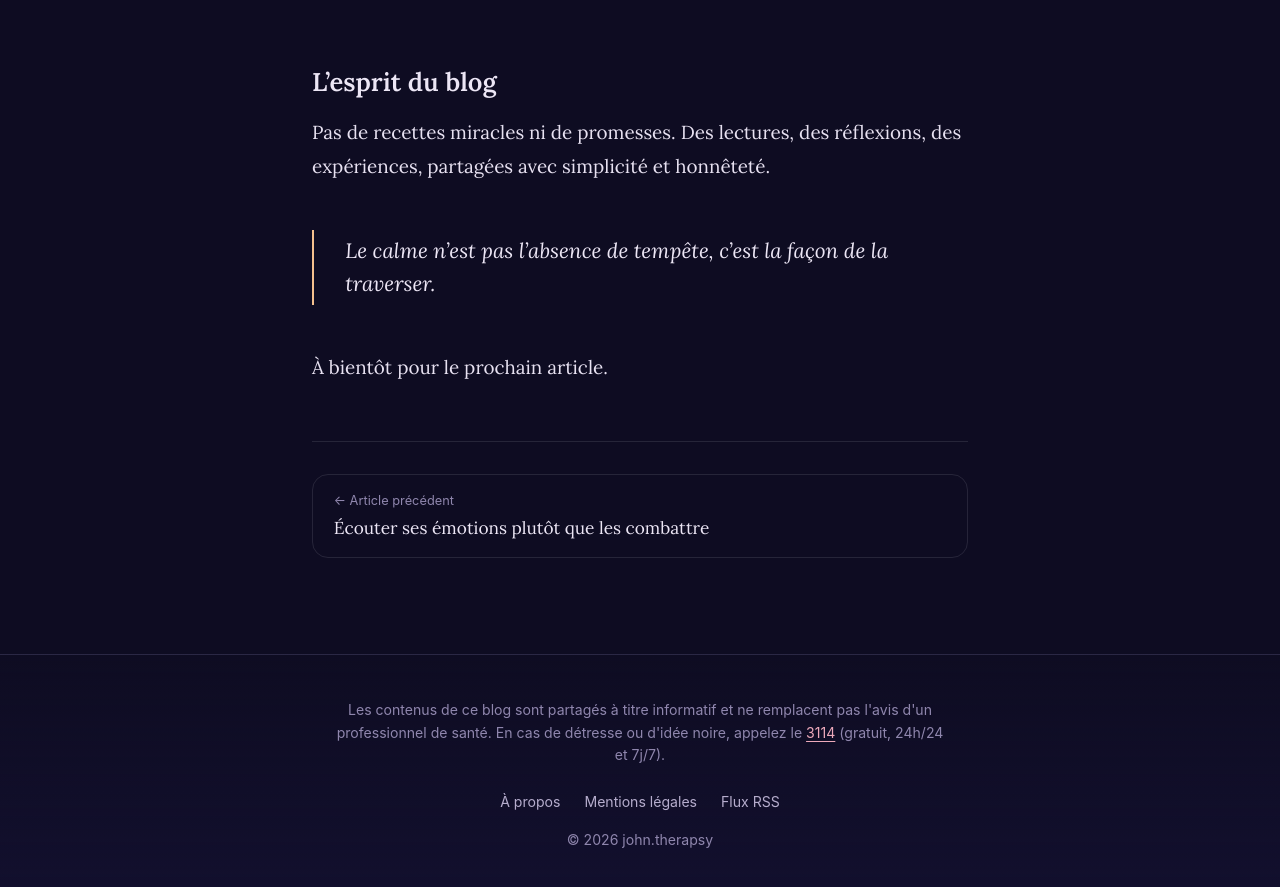
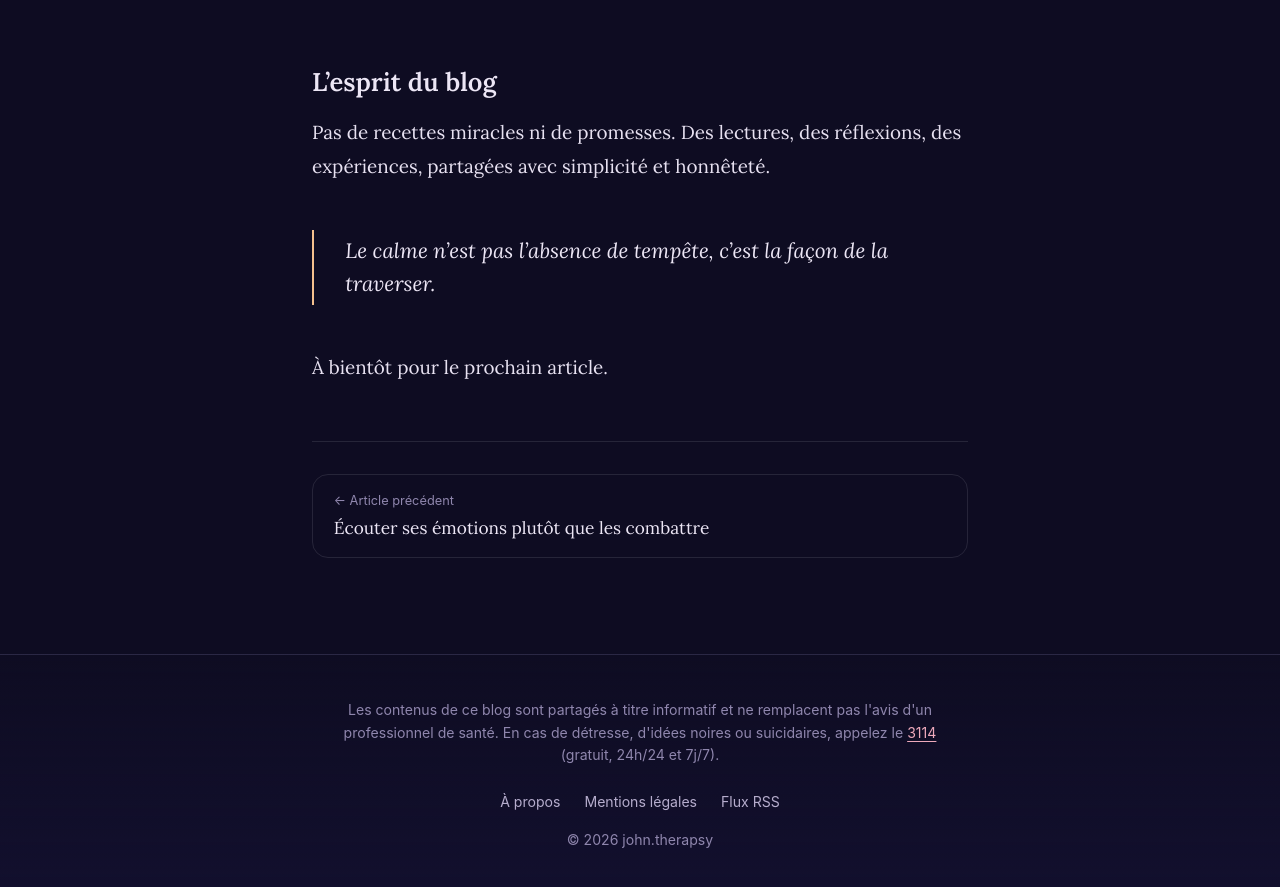
Before and after one commit to johntherapsy/johntherapsy.github.io, a Jekyll site: the page apercu-article.html, which Jekyll copies as it is, in a window 1280 px wide and 900 px high, scrolled down 991 px. Shown: the top 887 px of the window. Built offline with Jekyll 4.4.1, drawn with Linux system fonts in a browser that asks for light colours.

Commit message:
Update apercu-article.html

```diff
--- a/apercu-article.html
+++ b/apercu-article.html
@@ -551,7 +551,7 @@ img { max-width: 100%; height: auto; }
 </article>
 </main>
 <footer class="pied">
-  <p class="pied__avertissement">Les contenus de ce blog sont partagés à titre informatif et ne remplacent pas l'avis d'un professionnel de santé. En cas de détresse ou d'idée noire, appelez le <a href="tel:3114">3114</a> (gratuit, 24h/24 et 7j/7).</p>
+  <p class="pied__avertissement">Les contenus de ce blog sont partagés à titre informatif et ne remplacent pas l'avis d'un professionnel de santé. En cas de détresse, d'idées noires ou suicidaires, appelez le <a href="tel:3114">3114</a> (gratuit, 24h/24 et 7j/7).</p>
   <ul class="pied__liens">
     <li><a href="#">À propos</a></li>
     <li><a href="#">Mentions légales</a></li>
```
